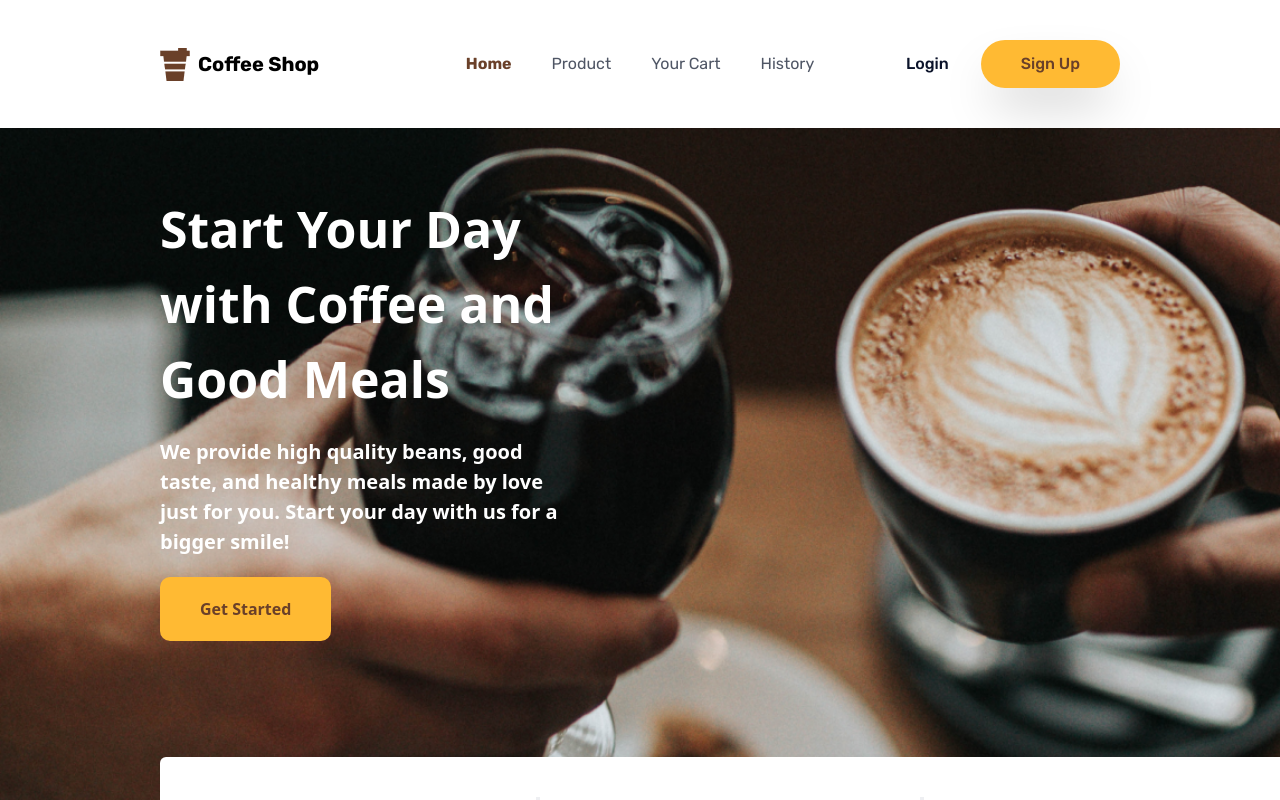
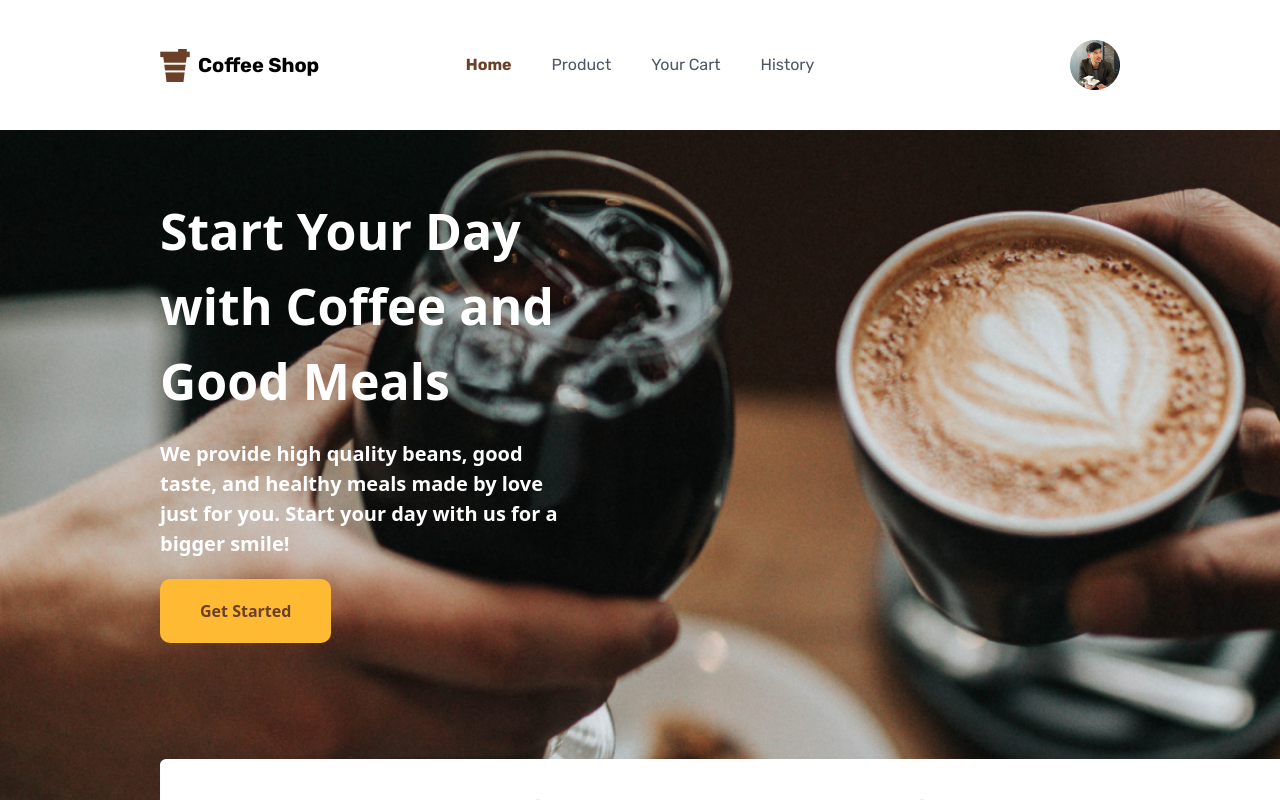
Before and after one commit to oktaviandwip/coffeeshop, a React (Vite) app in the folder apps/client/: page / in a window 1280 px wide. Shown: the top 800 px of the page. Built offline with nearby package versions, Linux system fonts and the light colour scheme.

Commit message:
upadate header

```diff
--- a/apps/client/src/components/Header.jsx
+++ b/apps/client/src/components/Header.jsx
@@ -2,8 +2,10 @@ import React from "react";
 import {useEffect} from "react"
 import {useLocation} from "react-router-dom"
 import iconCoffee from "../../src/assets/icons/coffee 1.png"
+import imageUser from "../assets/images/Ellipse 175 (2).png"
 
 export default function Header() {
+  const isAuthUser = true
   const location = useLocation()
 
   function stylingNavbar(){
@@ -41,8 +43,29 @@ export default function Header() {
         </ul>
       </nav>
       <div className="w-1/4 flex justify-end items-center gap-x-8">
-        <a className="font-[500] text-[#0B132A] text-base" href="/login">Login</a>
-        <a className="bg-yellow rounded-[50px] px-10 py-3 text-[#6A4029] font-[500] shadow-2xl" href="/signup">Sign Up</a>
+        {isAuthUser?
+          <>
+            <div className='hidden relative group cursor-pointer md:flex justify-end'>
+                <img src={imageUser} alt="image user"/>
+                <span className='hidden group-hover:flex hover:flex md:absolute top-[50px] left-0 flex flex-col md:h-fit md:shadow-xl hover:shadow-2xl bg-white py-5 pb-2 mt-0 rounded-[4px] z-30'>
+                    <a className='font-light px-5 py-2 hover:bg-neutral-100' href="/profile">Profile</a>
+                    <a className='text-nowrap font-light px-5 py-2 hover:bg-neutral-100'
+                        href=""
+                        onClick={(e) => {
+                                e.preventDefault()
+                                // dispatch(logout())
+                            }
+                        }>Sign out
+                    </a>
+                </span>
+            </div>
+          </>
+          :
+          <>
+            <a className="font-[500] text-[#0B132A] text-base" href="/login">Login</a>
+            <a className="bg-yellow rounded-[50px] px-10 py-3 text-[#6A4029] font-[500] shadow-2xl" href="/signup">Sign Up</a>
+          </>
+        }
       </div>
     </header>
   )
```
Also changed, not shown: apps/client/src/assets/icons/chat.png (added), apps/client/src/assets/icons/i-search.png (added).
